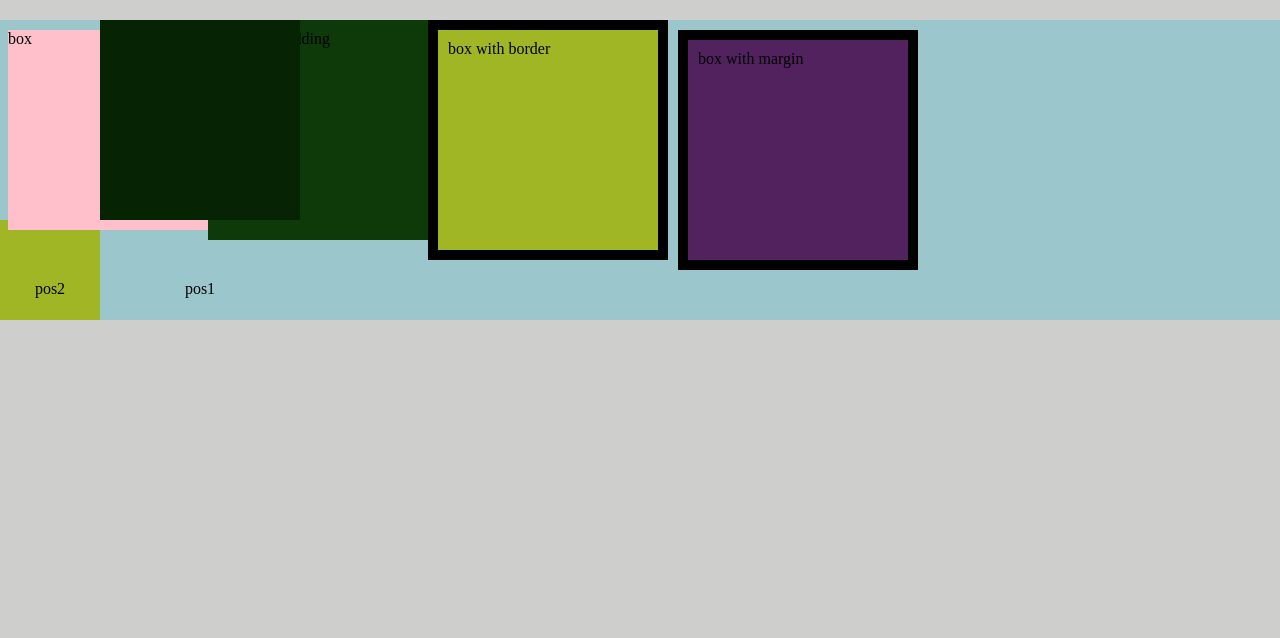
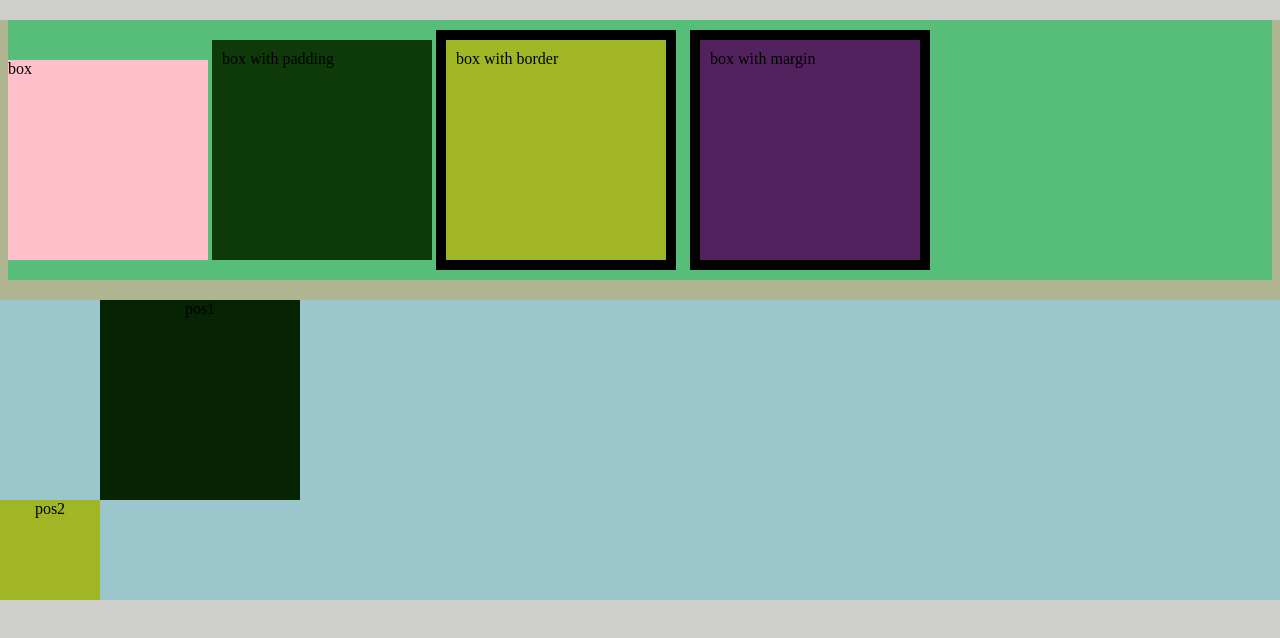
Before and after one commit to devsong/js-learn, a website: page box.html in a window 1280 px wide. Drawn offline with Linux system fonts and the light colour scheme.

Commit message:
feat:add css

```diff
--- a/css/base.css
+++ b/css/base.css
@@ -1,4 +1,5 @@
 @charset "utf-8";
+
 body {
     display: block;
     margin: 0px;
@@ -11,7 +12,7 @@ body {
     display: block;
     background: #afb491;
     margin: 20px auto;
-    width: 1280px;
+    max-width: 1280px;
     height: auto;
 }
 
@@ -21,39 +22,39 @@ body {
 }
 
 .box {
+    display: inline-block;
     width: 200px;
     height: 200px;
     background: pink;
-    float: left;
     position: relative;
     top: 10px;
 }
 
 .box-padding {
+    display: inline-block;
     width: 200px;
     height: 200px;
     padding: 10px;
     background: #0e3a09;
-    float: left;
 }
 
 .box-border {
+    display: inline-block;
     width: 200px;
     height: 200px;
     padding: 10px;
     border: #000000 10px solid;
     background: #a0b624;
-    float: left;
 }
 
 .box-margin {
+    display: inline-block;
     width: 200px;
     height: 200px;
     padding: 10px;
     border: #000000 10px solid;
     margin: 10px;
     background: #52225e;
-    float: left;
 }
 
 .pos-container {
```
